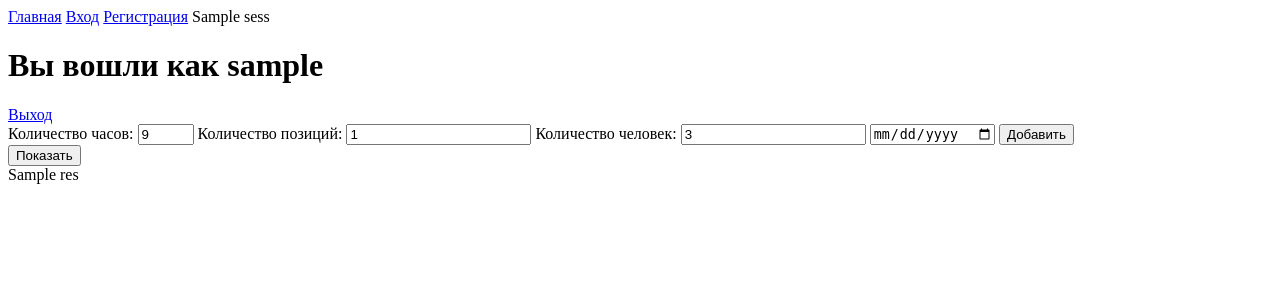
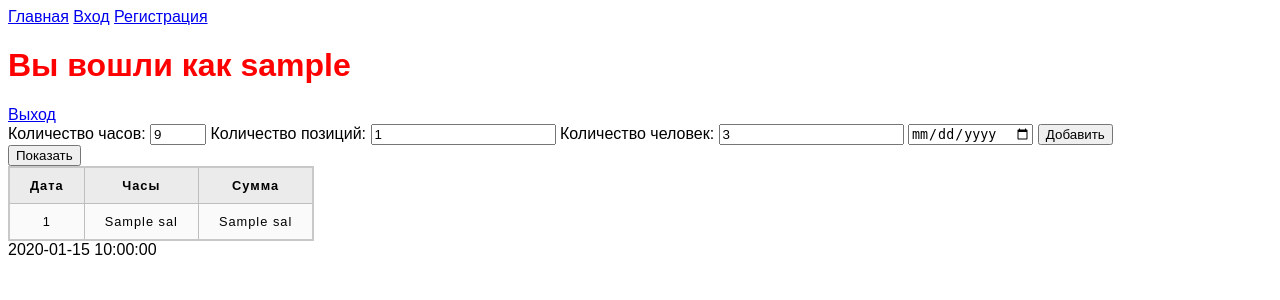
Before and after one commit to sober21/site_salaryProject, a Flask app: template main/templates/dashboard.html in a window 1280 px wide. Shown: the top 300 px of the page. Run offline with Flask 3, Linux system fonts and the light colour scheme; the template is opened without the code that fills it: most values are stand-ins (such as "Sample title", 1, 10 or a date in 2020); parts of the project's set-up code (start-up, migrations or seed data) failed here and were passed over.

Commit message:
Сделано:     Добавлен style.css с настройками для таблицы. Ссылка на стили     добавлена в base.html;     Убрал из всех вью-функций и html-файлов данные сессии, которые     отображались в урл;     Сделал таблицу, которая отображает дату, часы и зарплату в     конкретный день для конкретного пользователя;     Создана функция convert_salary_date, которая преобразует данные      из базы в удобочитаемый формат;     Удалены вью-функции users, get_date, get_from_db и связанные     с ними html-файлы;     Изменены названия некоторых переменных;
Добавить/изменить:
    Добавить вывод зарплаты за определенный промежуток времени;
    Проверить работоспособность регистрации;
    Добавить тесты;
    Сделать добавление в базу данных через классы;
    Нормальные названия переменных, функций и т.д.

```diff
--- a/main/app.py
+++ b/main/app.py
@@ -17,6 +17,11 @@ def get_username(acc):
 def get_email(acc):
     res = [i[2] for i in acc]
     return res
+
+
+def convert_salary_and_date(array):
+    for dt, hours, salary in array:
+        yield render_date(dt), hours, f'{int(float(salary))} руб'
 
 
 def change_month_name(month):
--- /dev/null
+++ b/main/static/style.css
@@ -0,0 +1,39 @@
+html {
+  font-family: sans-serif;
+}
+
+h1 {
+    color:red
+}
+
+table {
+  border-collapse: collapse;
+  border: 2px solid rgb(200,200,200);
+  letter-spacing: 1px;
+  font-size: 0.8rem;
+}
+
+td, th {
+  border: 1px solid rgb(190,190,190);
+  padding: 10px 20px;
+}
+
+th {
+  background-color: rgb(235,235,235);
+}
+
+td {
+  text-align: center;
+}
+
+tr:nth-child(even) td {
+  background-color: rgb(250,250,250);
+}
+
+tr:nth-child(odd) td {
+  background-color: rgb(245,245,245);
+}
+
+caption {
+  padding: 10px;
+}
--- a/main/templates/base.html
+++ b/main/templates/base.html
@@ -3,12 +3,12 @@
 <head>
     <meta charset="UTF-8">
     <title>{% block title %}{{ title }}{% endblock title %}</title>
+    <link href="static/style.css" rel="stylesheet" type="text/css">
 </head>
 <body>
     <a href="{{ url_for('index') }}">Главная</a>
     <a href="{{ url_for('login') }}">Вход</a>
     <a href="{{ url_for('register') }}">Регистрация</a>
-    {{ sess }}
     {% block content %}
 
     {% endblock content %}
--- a/main/templates/dashboard.html
+++ b/main/templates/dashboard.html
@@ -6,6 +6,7 @@
 <head>
     <meta charset="UTF-8">
     <title>Посчитать и добавить</title>
+
 </head>
 <body>
 {% block content %}
@@ -24,8 +25,25 @@
 <form method="post">
     <input type="submit" name="get_salary" value="Показать">
 </form>
-    {% if res %}
-    {{res}}
+<table>
+    {% if sal_data %}
+    <tr>
+        <th>Дата</th>
+        <th>Часы</th>
+        <th>Сумма</th>
+    </tr>
+    {% for i in sal_data %}
+    <tr>
+        <td>{{ i[0] }}</td>
+        <td>{{ i[1] }}</td>
+        <td>{{ i[2] }}</td>
+    </tr>
+    {% endfor %}
+
+    {% endif %}
+</table>
+{% if sal_today %}
+{{sal_today}}
 {% endif %}
 {% endblock content %}
 </body>
--- a/main/views.py
+++ b/main/views.py
@@ -2,7 +2,7 @@ import os
 
 from flask import Flask, render_template, request, redirect, url_for, session
 
-from main.app import current_data, salary_of_one_day, render_date, get_email, get_username
+from main.app import current_data, salary_of_one_day, render_date, get_email, get_username, convert_salary_and_date
 from main.my_database import execute_query, connection, delete_query, add_query, select_query, execute_read_query
 
 app = Flask(__name__)
@@ -13,7 +13,6 @@ app.secret_key = os.urandom(23).hex()
 
 @app.route("/", methods=["POST", "GET"])
 def index():
-    ses = session.items()
     if 'username' in session and 'password' in session:
         return redirect(url_for('dashboard'))
     if request.method == 'POST':
@@ -25,49 +24,40 @@ def index():
         date = render_date(date)
         res = int(salary)
         return render_template('index.html', cur_date=current_data,
-                               title='Главная страница', date=date, res=res, sess=ses)
-    return render_template('index.html', cur_date=current_data, title='Главная страница', sess=ses)
+                               title='Главная страница', date=date, res=res)
+    return render_template('index.html', cur_date=current_data, title='Главная страница')
 
 
 @app.route('/dashboard', methods=['POST', 'GET'])
 def dashboard():
-    ses = session.items()
     if request.method == 'POST':
-        res = None
+        sal_today, sal_data = None, None
         if 'get_salary' in request.form:
-            res = execute_read_query(connection,
-                                     f'SELECT date,salary FROM salary_users WHERE username = "{session["username"]}"')
+            sal_data = execute_read_query(connection,
+                                          f'SELECT date,hours,salary FROM salary_users WHERE username = "{session["username"]}"')
+            sal_data = convert_salary_and_date(sal_data)
         elif 'date' in request.form and 'hours' in request.form and 'positions' in request.form and 'mens' in request.form:
             date = request.form.get('date')
             hours = request.form.get('hours')
             positions = request.form.get('positions')
             mens = request.form.get('mens')
             salary = salary_of_one_day(hours, positions, mens)
-            create_user_salary = add_query('salary_users', ('username', 'date', 'salary'),
-                                           (session['username'], date, salary))
+            create_user_salary = add_query('salary_users', ('username', 'date', 'salary', 'hours'),
+                                           (session['username'], date, salary, hours))
             execute_query(connection, create_user_salary)
             date = render_date(date)
-            res = f'{date}: {int(salary)} руб.'
-        return render_template('dashboard.html', cur_date=current_data, res=res, username=session['username'], sess=ses)
-    return render_template('dashboard.html', cur_date=current_data, title='Добавить', username=session['username'],
-                           sess=ses)
-
-
-@app.route('/users/<name>')
-@app.route('/users/')
-def users(name=None):
-    if name:
-        return render_template('users.html', name=name, title='Личный кабинет')
-    return redirect(url_for('index'))
+            sal_today = f'{date}: {int(salary)} руб.'
+        return render_template('dashboard.html', cur_date=current_data, sal_data=sal_data, sal_today=sal_today,
+                               username=session['username'])
+    return render_template('dashboard.html', cur_date=current_data, title='Добавить', username=session['username'])
 
 
 @app.route('/login/', methods=['POST', 'GET'])
 @app.route('/login/')
 def login():
-    ses = session.items()
     msg = ''
     if 'username' in session and 'password' in session:
-        return redirect(url_for('dashboard', sess=ses))
+        return redirect(url_for('dashboard'))
     elif request.method == 'POST' and 'username' in request.form and 'password' in request.form:
         username = request.form['username']
         password = request.form['password']
@@ -76,10 +66,10 @@ def login():
         if account:
             session['username'] = username
             session['password'] = password
-            return redirect(url_for('dashboard', sess=ses))
+            return redirect(url_for('dashboard'))
         else:
             msg = 'Неправильное имя или пароль'
-    return render_template('login.html', title='Личный кабинет', msg=msg, sess=ses)
+    return render_template('login.html', title='Личный кабинет', msg=msg)
 
 
 @app.route('/logout')
@@ -115,31 +105,5 @@ def register():
     return render_template('register.html', msg=msg)
 
 
-@app.route('/date', methods=['POST', 'GET'])
-def get_date():
-    if request.method == 'POST':
-        date = request.form.get('date')
-        hours = request.form.get('hours')
-        positions = request.form.get('positions')
-        mens = request.form.get('mens')
-        salary = salary_of_one_day(hours, positions, mens)
-        create_salary = add_query('salary', ('date', 'amount'), (date, salary))
-        execute_query(connection, create_salary)
-        date = render_date(date)
-        res = f'{date}: {int(salary)} руб.'
-        return render_template('date.html', cur_date=current_data, res=res)
-    return render_template('date.html', cur_date=current_data, title='Добавить')
-
-
-@app.route('/date/select', methods=['POST', 'GET'])
-def get_from_bd():
-    if request.method == 'POST':
-        date = request.form.get('date')
-        query = select_query('salary', 'amount', 'date', date)
-        lst = execute_read_query(connection, query)
-        return render_template('select.html', cur_date=current_data, title='Выборка', context=lst)
-    return render_template('select.html', cur_date=current_data, title='Выборка')
-
-
 if __name__ == '__main__':
     pass
```
Also changed, not shown: main/templates/date.html (deleted, +0 -24 lines), main/templates/join.html (deleted, +0 -10 lines), main/templates/select.html (deleted, +0 -21 lines), main/templates/users.html (deleted, +0 -11 lines), main/db_main.sqlite. Lines whose indentation alone changed are shown as unchanged.
